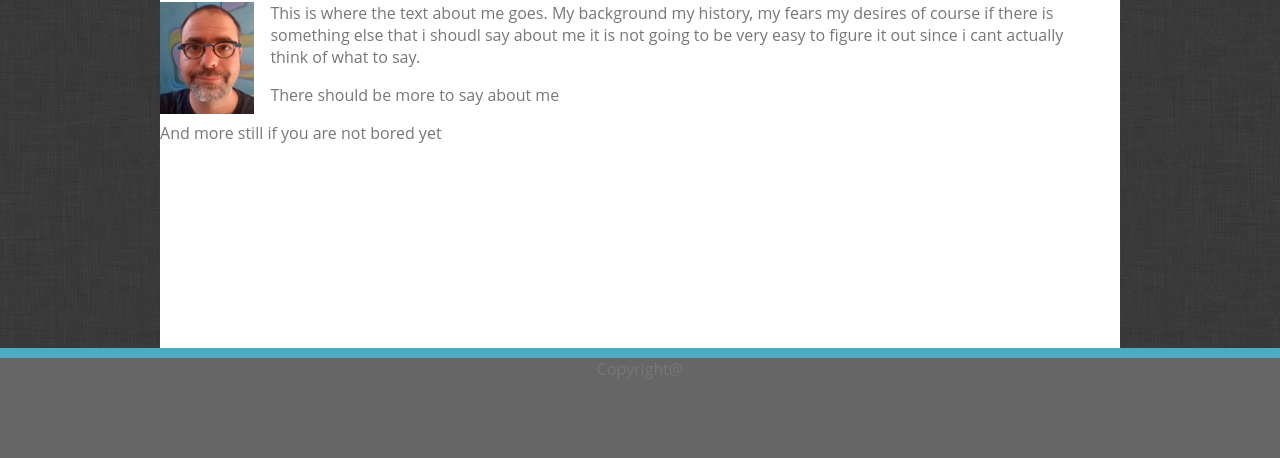
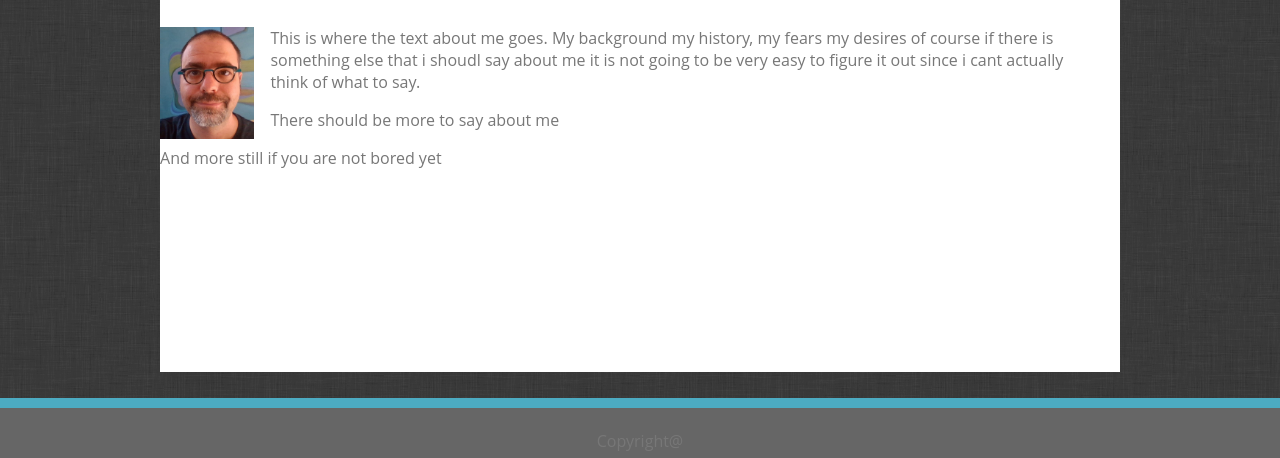
Before and after one commit to gabepettus/Basic-Portfolio, a plain HTML site: page index.html in a window 1280 px wide. Shown: the part 342-800 px from the top of the page. Drawn offline with Linux system fonts and the light colour scheme.

Commit message:
index formating is nearly correct, need to douple check against criteria specified in assignment. Need to complete content

```diff
--- a/assets/css/style.css
+++ b/assets/css/style.css
@@ -9,18 +9,19 @@ body {
   font-size: 1em;
   font-family: "Open Sans", "Helvetica Neue", sans-serif;
   background-image: url('../images/low_contrast_linen/low_contrast_linen.png');
+  height: 100%;
 
   display: flex;
   flex-direction: column;
-  height: 100%;
 }
 
 .container {
   flex: 1 0 auto;
   align-content: center;
-  margin: 0 auto;
+  align-self: center;
   background-color: #fff;
   width: 960px;
+  margin: 2% 0;
 }
 
 .masthead-position {
@@ -38,7 +39,7 @@ body {
   background-color: #666;
   /* ensures that the entire top of the screen is covered */
   width: 100%;
-  height: 100px;
+  height: 50px;
   /* pushes to mthe top and the sides */
   border-top: solid;
   border-top-color: #4cabc2;
```
Also changed, not shown: index.html (+1 -0 lines).
